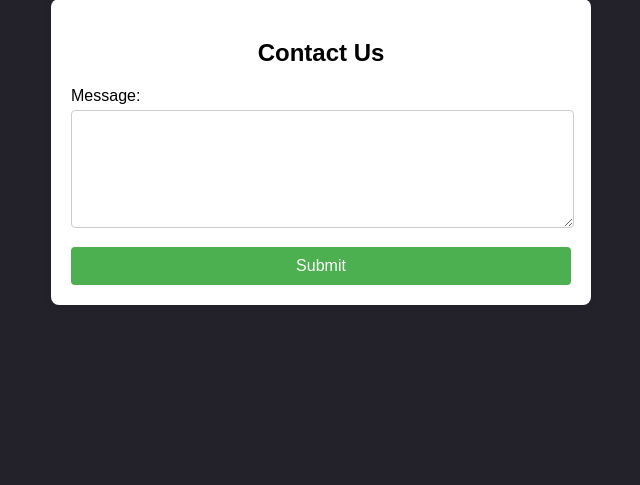
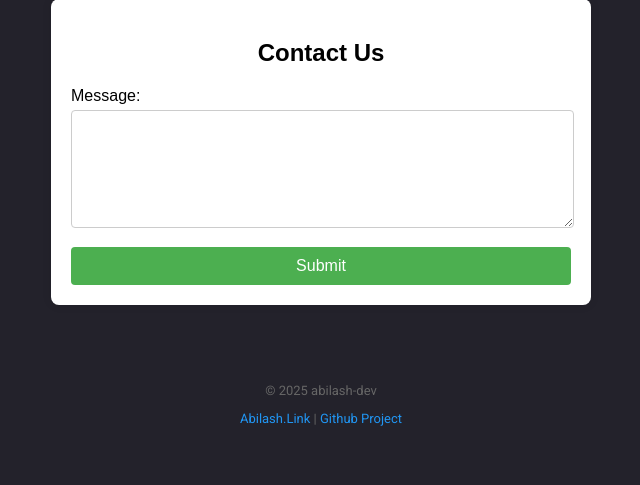
Before and after one commit to abilash-dev/AdvancedContactFormPy, a Flask app: page /contact in a window 1280 px wide. Shown: the part 51-536 px from the top of the page, without its empty margins (319-959 px from the left). Run offline with Flask 3, Linux system fonts and the light colour scheme; the visitor is signed in with stand-in values (Sample User, id 1); parts of the project's set-up code (start-up, migrations or seed data) failed here and were passed over; some libraries are stand-ins or nearby versions.

Commit message:
Version - 1.0.5
Added requirements.txt
Added footer in contact.html
Updated README.md

```diff
--- /dev/null
+++ b/requirements.txt
@@ -0,0 +1,3 @@
+Flask
+python-dotenv
+requests
--- a/templates/contact.html
+++ b/templates/contact.html
@@ -14,6 +14,8 @@
     <link rel="icon" type="image/png" href="https://img.icons8.com/pulsar-gradient/48/about-me.png">
 
     <link rel="stylesheet" href="/static/css/main.css">
+
+    <link href="https://fonts.googleapis.com/css2?family=Roboto&display=swap" rel="stylesheet">
 </head>
 
 <body>
@@ -83,6 +85,11 @@
         {% endif %}
     </div>
 
+    <footer style="font-family: 'Roboto', sans-serif; margin-top: 40px; padding: 15px; text-align: center; font-size: 13px; color: #666;">
+        <p>&copy; <script>document.write(new Date().getFullYear());</script> abilash-dev </p>
+        <p><a href="https://abilash.link" target="_blank" style="color: #2196F3; text-decoration: none;">Abilash.Link</a> | <a href="https://github.com/abilash-dev/AdvancedContactFormPy" target="_blank" style="color: #2196F3; text-decoration: none;">Github Project</a></p>
+    </footer>
+
     <script src="/static/js/index.js"></script>
 
     <script>
```
Also changed, not shown: README.md, 1 other file.
